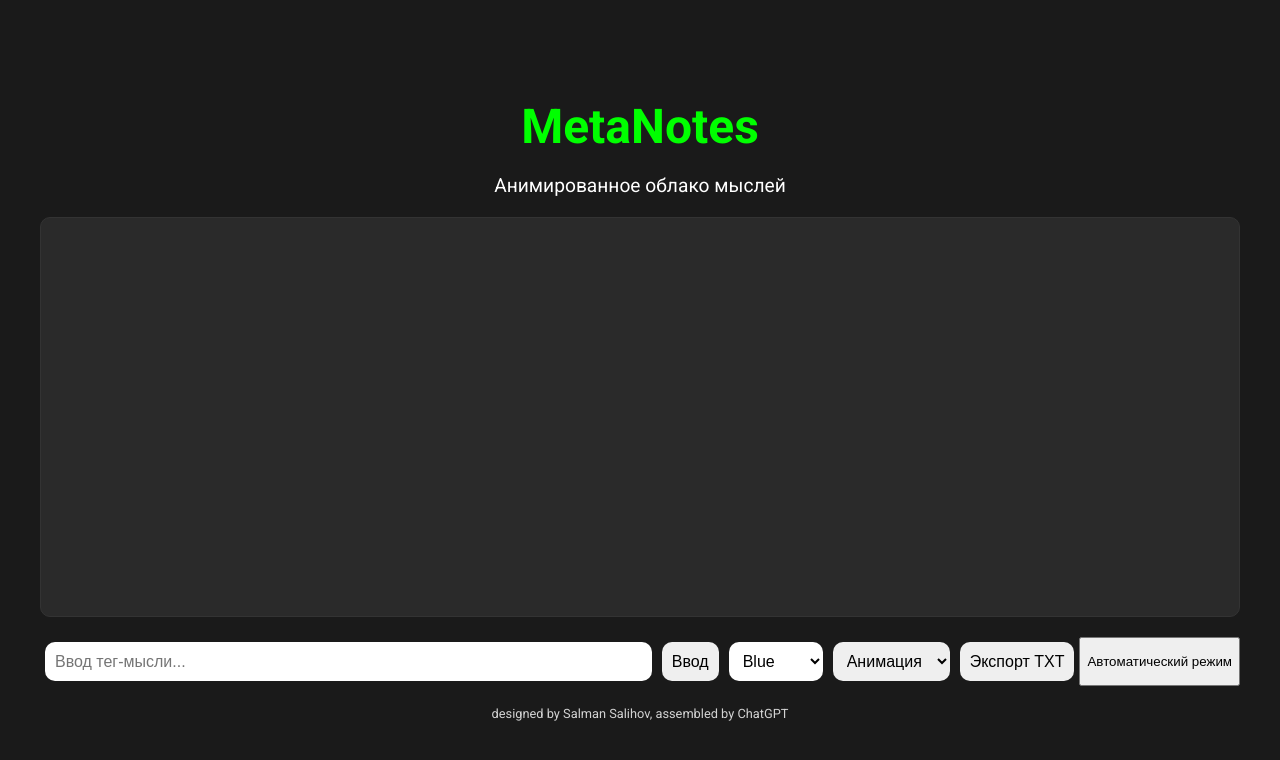
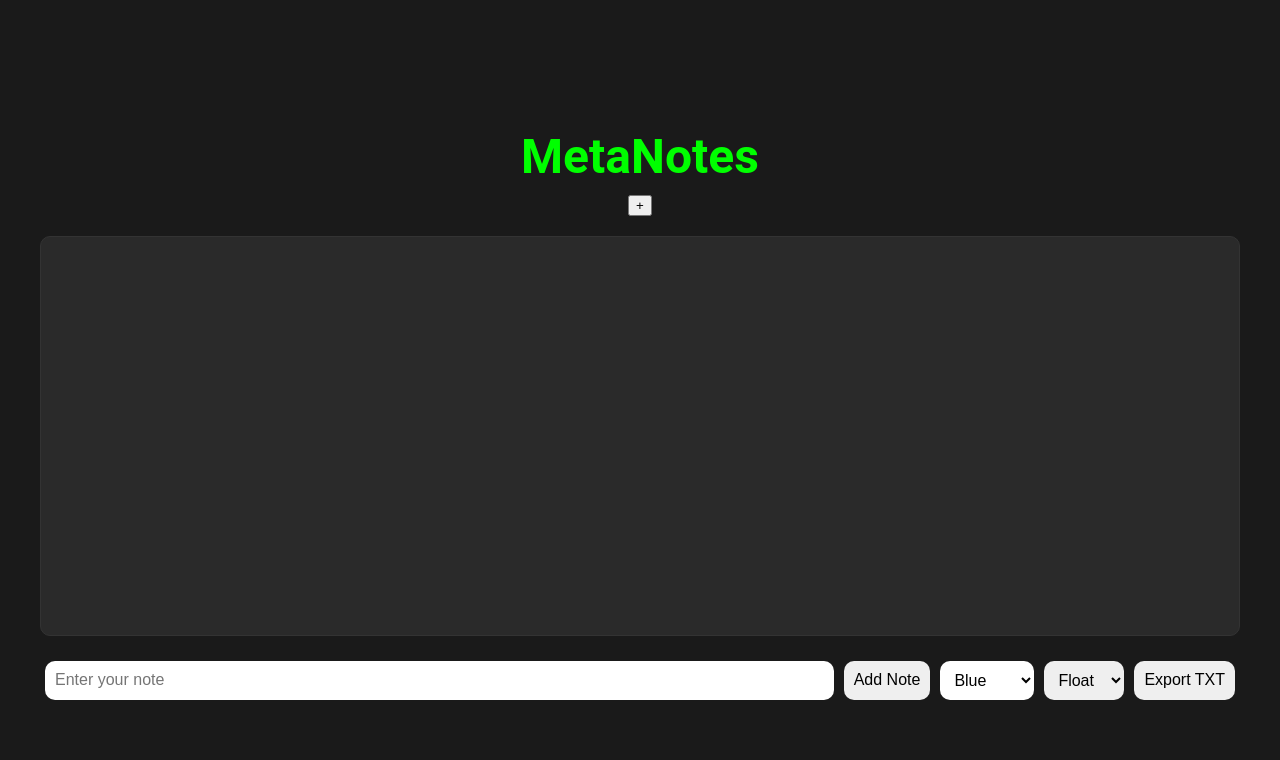
Before and after one commit to slmnconcepts/MetaNotes, a plain HTML site: page index.html in a window 1280 px wide. Drawn offline with Linux system fonts and the light colour scheme.

Commit message:
New features Tables index.html

```diff
--- a/index.html
+++ b/index.html
@@ -4,18 +4,23 @@
     <meta charset="UTF-8">
     <meta name="viewport" content="width=device-width, initial-scale=1.0">
     <title>MetaNotes</title>
-    <link href="https://fonts.googleapis.com/css2?family=Roboto:wght@300;400;700&display=swap" rel="stylesheet">
     <link rel="stylesheet" href="styles.css">
     <link rel="manifest" href="manifest.json">
 </head>
 <body>
     <div class="container">
         <h1>MetaNotes</h1>
-        <p class="subtitle">Анимированное облако мыслей</p>
+        <div class="tabs-container">
+            <div id="tabs">
+                <!-- Вкладки будут добавлены динамически -->
+            </div>
+            <button id="addTabButton">+</button>
+        </div>
+        <div id="currentTabName"></div>
         <div id="tagCloud"></div>
         <div class="input-container">
-            <input type="text" id="noteInput" placeholder="Ввод тег-мысли...">
-            <button id="addNoteButton">Ввод</button>
+            <input type="text" id="noteInput" placeholder="Enter your note">
+            <button id="addNoteButton">Add Note</button>
             <select id="colorPicker">
                 <option value="#007bff">Blue</option>
                 <option value="#28a745">Green</option>
@@ -27,14 +32,11 @@
                 <option value="#e83e8c">Pink</option>
             </select>
             <select id="animationPicker">
-                <option value="float">Анимация</option>
-                <option value="float">3D Sphere</option>
+                <option value="float">Float</option>
                 <option value="flash">Flash</option>
             </select>
-            <button id="exportButton">Экспорт TXT</button>
-            <button id="modeSwitchButton">Автоматический режим</button> <!-- Новая кнопка переключения режимов -->
+            <button id="exportButton">Export TXT</button>
         </div>
-        <p class="credits">designed by Salman Salihov, assembled by ChatGPT</p>
     </div>
     <script src="scripts.js"></script>
     <script>
```
